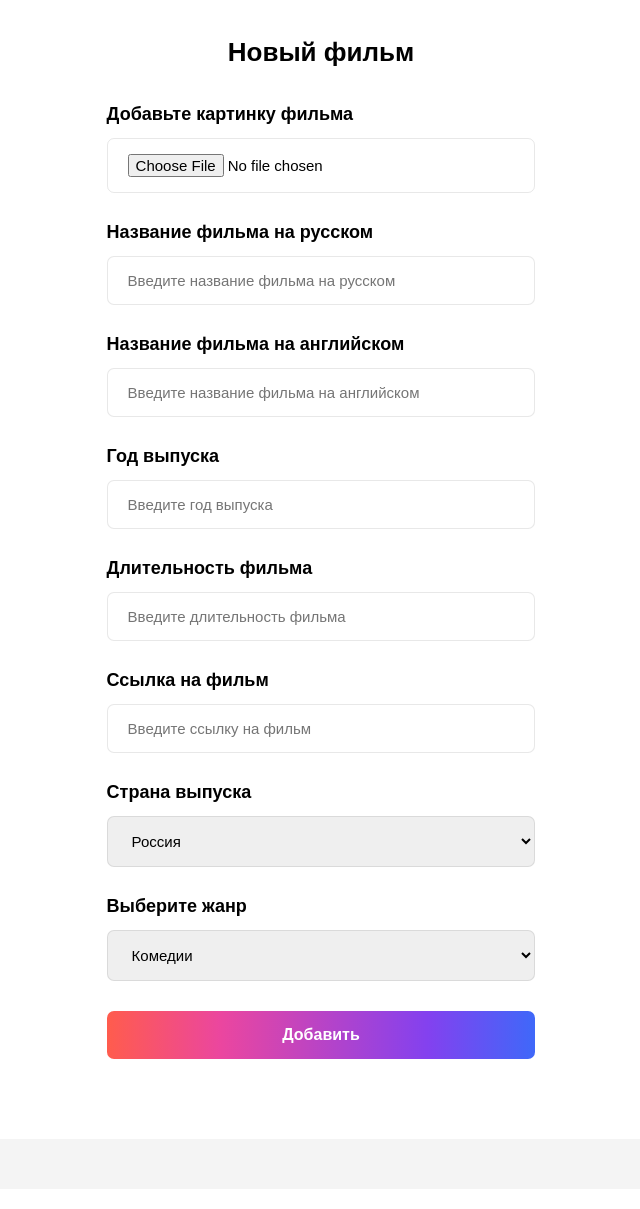
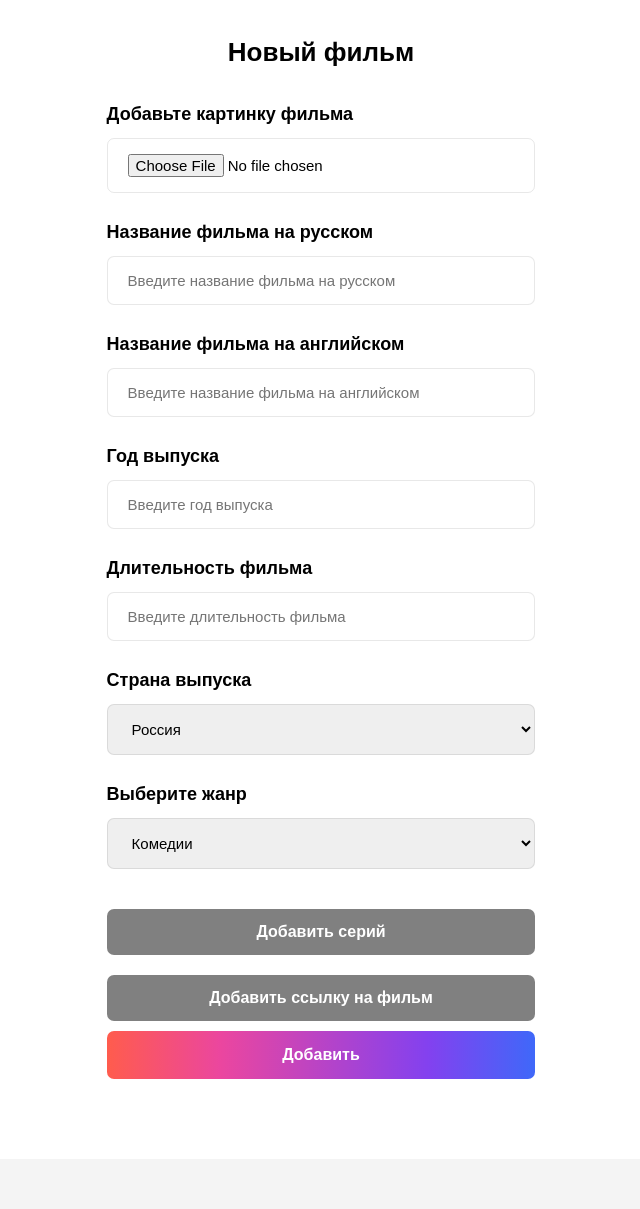
Before and after one commit to T1sev4/Kinopoisk_NodeJS, a Node server app: page /new in a window 1280 px wide. Shown: the part 101-1310 px from the top of the page, without its empty margins (319-959 px from the left). Before the commit the page ends 1160 px from the top, so only its background shows below. Run offline with Node 20, Linux system fonts and the light colour scheme; data comes from the database, SQL or seed files in the repository; some libraries are stand-ins or nearby versions; some web fonts are replaced.

Commit message:
add serial

```diff
--- /dev/null
+++ b/public/js/serial.js
@@ -0,0 +1,36 @@
+let addFilmUrlBtn = document.querySelector('#addFilmUrlBtn');
+let addSeriesBtn = document.querySelector('#addSeriesBtn');
+let urls = document.querySelector('#urls');
+function addSeries(){
+  addFilmUrlBtn.style.display = 'none'
+  let output = urls.innerHTML
+  let number = document.querySelectorAll('.series');
+  let series = document.createElement('div');
+  series.classList.add('series');
+  let title = document.createElement('p');
+  let input = document.createElement('input');
+  title.innerHTML = number.length + 1 + 'серия'
+  input.name = 'series'
+  input.placeholder = 'Введите ссылку на видео'
+  series.append(title)
+  series.append(input)
+  urls.append(series)
+
+}
+function addFilmUrl(){
+  addSeriesBtn.style.display = 'none'
+  let filmUrl = document.querySelectorAll('#filmUrl');
+  if(filmUrl.length <= 0){
+    urls.innerHTML = `
+      <fieldset class="fieldset">
+        <label for="">Ссылка на фильм</label>
+        <input
+          type="text"
+          placeholder="Введите ссылку на фильм"
+          name="video"
+        />
+      </fieldset>
+    `
+
+  }
+}
--- a/public/style/all.css
+++ b/public/style/all.css
@@ -8,3 +8,4 @@
 @import url('pages/admin.css');
 @import url('pages/detail.css');
 @import url('components/comments.css');
+@import url('components/serial.css');
--- /dev/null
+++ b/public/style/components/serial.css
@@ -0,0 +1,38 @@
+.addSeriesBtn{
+  padding: 15px 20px;
+  border: none;
+  background: grey;
+  color: #fff;
+  font-size: 16px;
+  font-weight: 600;
+  border-radius: 7px;
+  cursor: pointer;
+  width: 40%;
+  box-sizing: border-box;
+  text-align: center;
+  margin: 10px 0;
+}
+.series{
+  width: 100%;
+  margin: 15px 0;
+}
+.series p{
+  font-size: 18px;
+  margin: 15px 0;
+  font-weight: 500;
+}
+.series input{
+  width: 100%;
+  padding: 15px 20px;
+  outline: none;
+  border: 1px solid rgba(31, 31, 31, 0.1);
+  border-radius: 7px;
+  font-size: 15px;
+  box-sizing: border-box;
+}
+#urls{
+  width: 40%;
+}
+#urls fieldset{
+  width: 100%;
+}
--- a/server/Films/Film.js
+++ b/server/Films/Film.js
@@ -6,6 +6,7 @@
   year: Number,
   time: String,
   video: String,
+  series: [String],
   country: { type: Schema.Types.ObjectId, ref: 'country' },
   genre: { type: Schema.Types.ObjectId, ref: 'genre' },
   image: String,
--- a/server/pages/router.js
+++ b/server/pages/router.js
@@ -109,4 +109,6 @@
   const film = await Film.findById(req.params.id).populate('country').populate('genre')
   res.render('detail', {user: req.user ? req.user : {}, film, rates, averageRate: (averageRate / rates.length).toFixed(1)});
 })
+
+
 module.exports = router;
--- a/views/newFilm.ejs
+++ b/views/newFilm.ejs
@@ -47,14 +47,7 @@
               name="time"
             />
           </fieldset>
-          <fieldset class="fieldset">
-            <label for="">Ссылка на фильм</label>
-            <input
-              type="text"
-              placeholder="Введите ссылку на фильм"
-              name="video"
-            />
-          </fieldset>
+
           <fieldset class="fieldset">
             <label for="">Страна выпуска</label>
             <select name="country" id="">
@@ -71,6 +64,13 @@
               <% }) %>
             </select>
           </fieldset>
+
+          <a class="addSeriesBtn" id="addSeriesBtn" onclick="addSeries()">Добавить серий</a>
+          <a class="addSeriesBtn" id="addFilmUrlBtn" onclick="addFilmUrl()">Добавить ссылку на фильм</a>
+          <div id="urls"></div>
+
+
+
           <fieldset class="fieldset">
             <button type="submit">Добавить</button>
           </fieldset>
--- a/views/partials/scripts.ejs
+++ b/views/partials/scripts.ejs
@@ -3,3 +3,4 @@
 <script src="/js/saveFilm.js"></script>
 <script src="/js/rateFilm.js"></script>
 <script src="/js/pagination.js"></script>
+<script src="/js/serial.js"></script>
```
Also changed, not shown: server/Films/controller.js (+15 -2 lines), views/detail.ejs (+12 -2 lines), public/images/films/1686285507241.jpeg (added), public/images/films/1686285618514.jpeg (added), public/images/films/1686290989993.webp (added).
